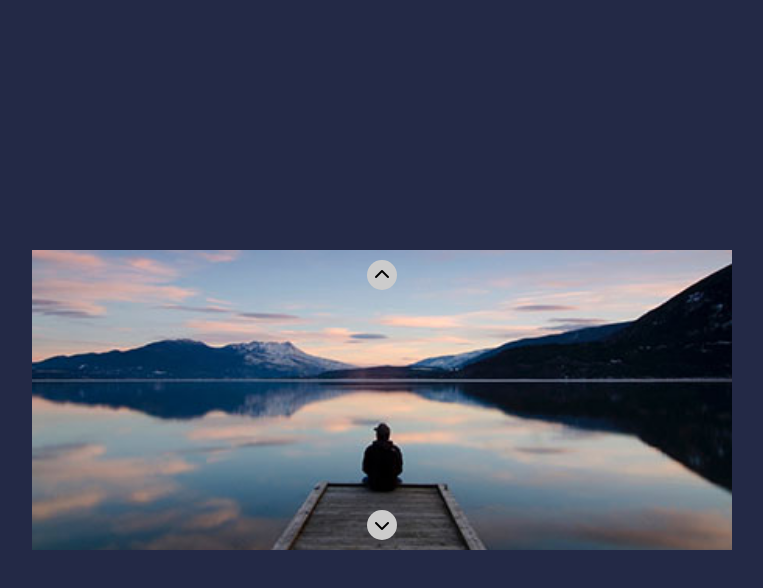
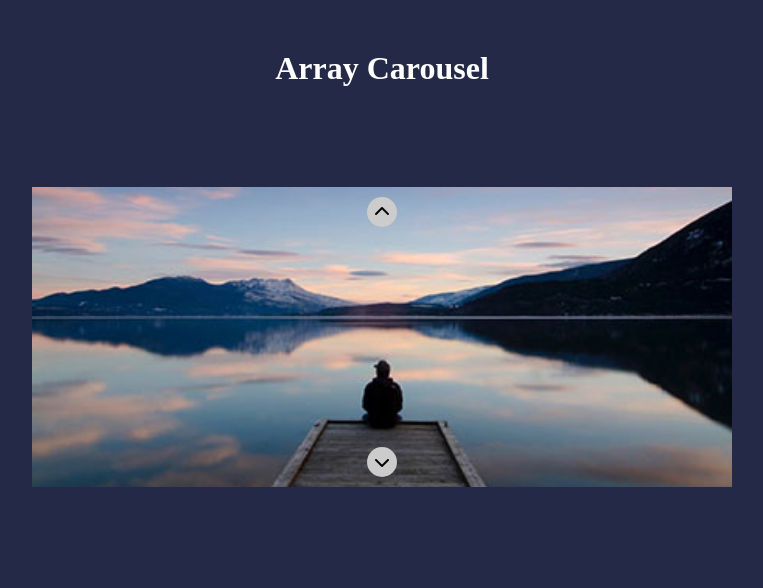
Before and after one commit to JohnQuimson/js-array-carousel, a plain HTML site: page index.html in a window 1280 px wide. Shown: the whole page, without its empty margins (258-1021 px from the left). Drawn offline with Linux system fonts and the light colour scheme.

Commit message:
feat: aggiunta titolo e sistemzione spazi

```diff
--- a/css/style.css
+++ b/css/style.css
@@ -13,10 +13,14 @@ body {
   border: 1px solid black;
 }
 
+h1 {
+  text-align: center;
+  margin-top: 3.125rem;
+}
+
 .container {
   width: 900px;
-  height: 100vh;
-  margin: 0 auto;
+  margin: 6.25rem auto;
   display: flex;
   align-items: center;
   display: flex;
--- a/index.html
+++ b/index.html
@@ -19,6 +19,7 @@
     <!-- Collegamento CSS -->
   </head>
   <body>
+    <h1>Array Carousel</h1>
     <div class="container">
       <div class="items">
         <!-- Bottoni -->
```
